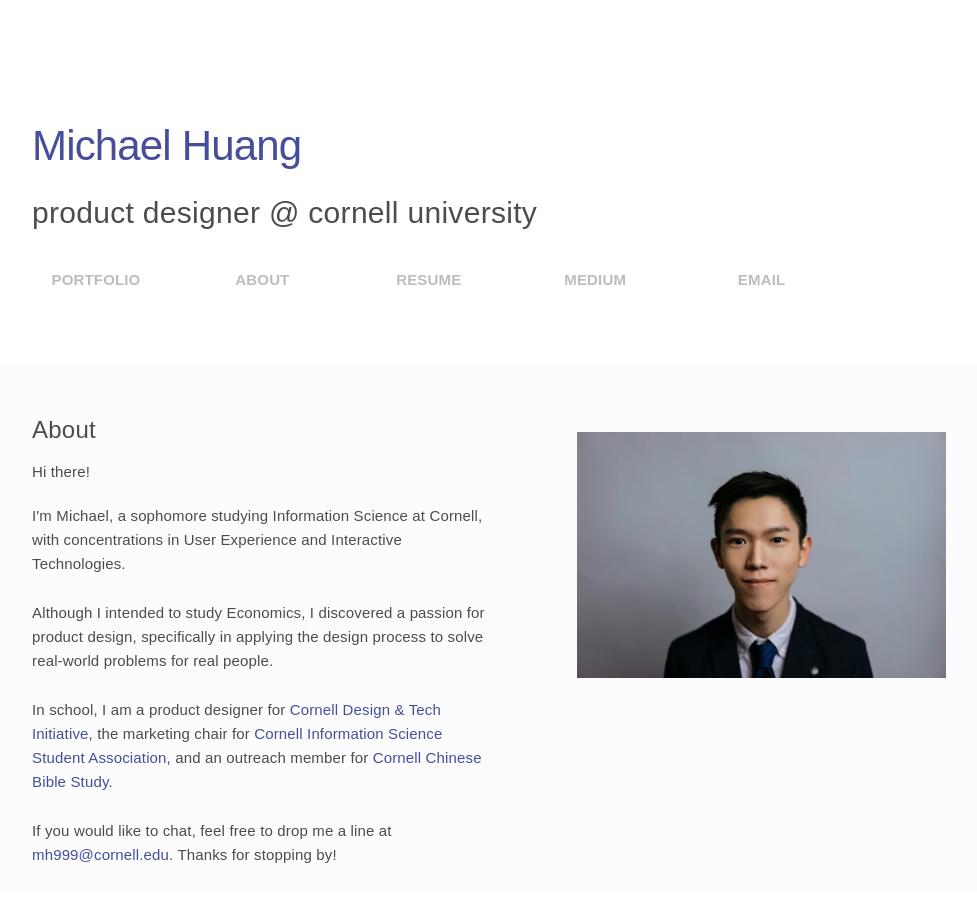
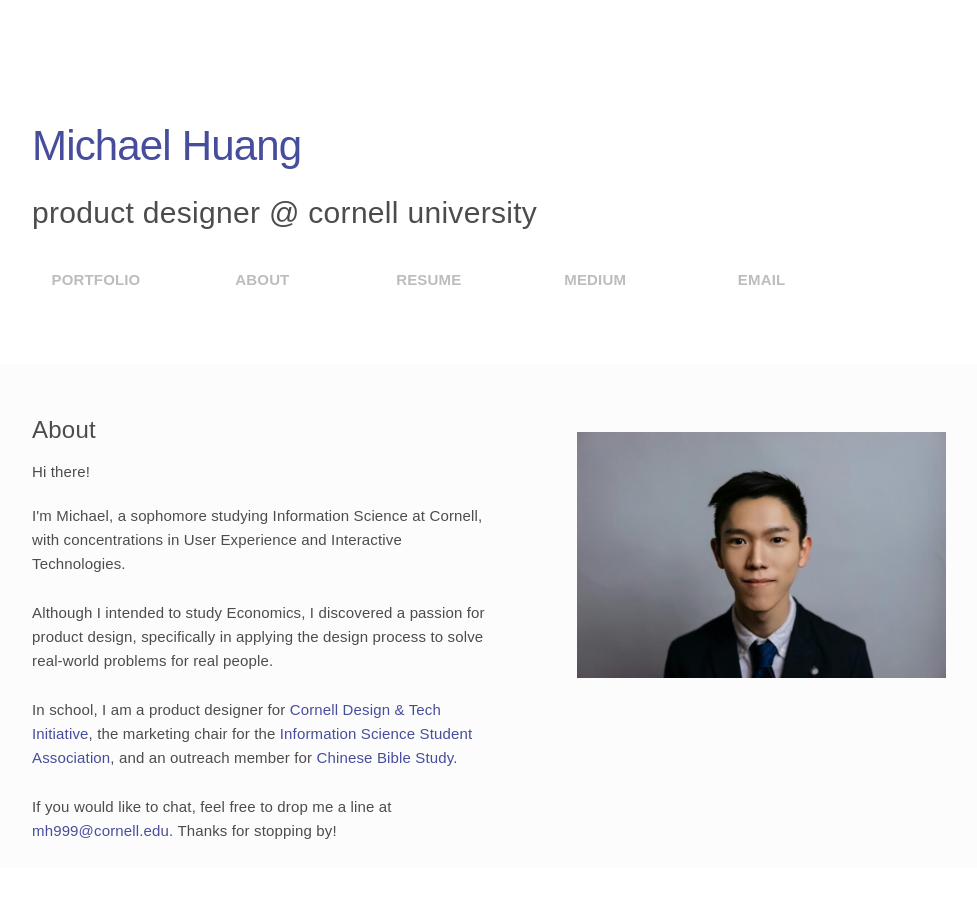
Before and after one commit to michaelhuangmk/michaelhuangmk.github.io, a Jekyll site: the page built from about.md, in a window 1280 px wide. Shown: the whole page, without its empty margins (128-1105 px from the left). Built offline with Jekyll 4.4.1, drawn with Linux system fonts in a browser that asks for light colours; some web fonts are replaced; our own code applies the rules of GitHub Pages for plain Markdown files.

Commit message:
don't sweat the small stuff

```diff
--- a/_layouts/about.html
+++ b/_layouts/about.html
@@ -9,7 +9,7 @@
                 <h6>Hi there!</h6>
                 <p>I'm Michael, a sophomore studying Information Science at Cornell, with concentrations in User Experience and Interactive Technologies.</p>
                 <p>Although I intended to study Economics, I discovered a passion for product design, specifically in applying the design process to solve real-world problems for real people.
-                <p>In school, I am a product designer for <a class="u-dodgerblue" href="http://cornelldti.org/">Cornell Design & Tech Initiative</a>, the marketing chair for <a class="u-dodgerblue" href="http://issa.infosci.cornell.edu/">Cornell Information Science Student Association</a>, and an outreach member for <a class="u-dodgerblue" href="https://cbscornell.com/">Cornell Chinese Bible Study</a>.</p>
+                <p>In school, I am a product designer for <a class="u-dodgerblue" href="http://cornelldti.org/">Cornell Design & Tech Initiative</a>, the marketing chair for the <a class="u-dodgerblue" href="http://issa.infosci.cornell.edu/"> Information Science Student Association</a>, and an outreach member for <a class="u-dodgerblue" href="https://cbscornell.com/"> Chinese Bible Study</a>.</p>
                 <p>If you would like to chat, feel free to drop me a line at <a class="u-dodgerblue" href="mailto:mh999@cornell.edu"> mh999@cornell.edu</a>. Thanks for stopping by!</p>
             </div>
             <div class="six columns">
```
